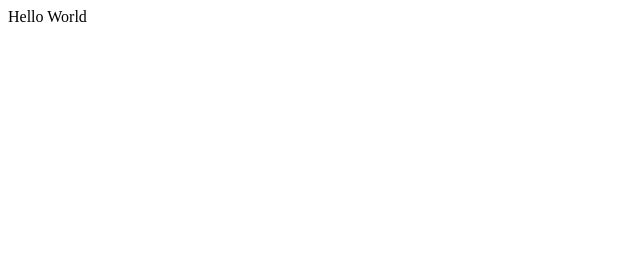
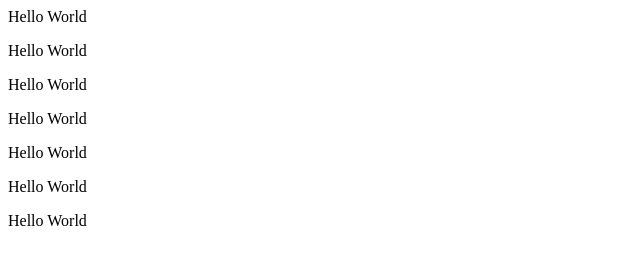
Before and after one commit to Seshan-Bavan/hello-world, a plain HTML site: page index.html in a window 1280 px wide. Shown: the whole page, without its empty margins (0-640 px from the left). Drawn offline with Linux system fonts and the light colour scheme.

Commit message:
Update index.html

```diff
--- a/index.html
+++ b/index.html
@@ -1 +1,7 @@
 <p>Hello World</p>
+<p>Hello World</p>
+<p>Hello World</p>
+<p>Hello World</p>
+<p>Hello World</p>
+<p>Hello World</p>
+<p>Hello World</p>
```
